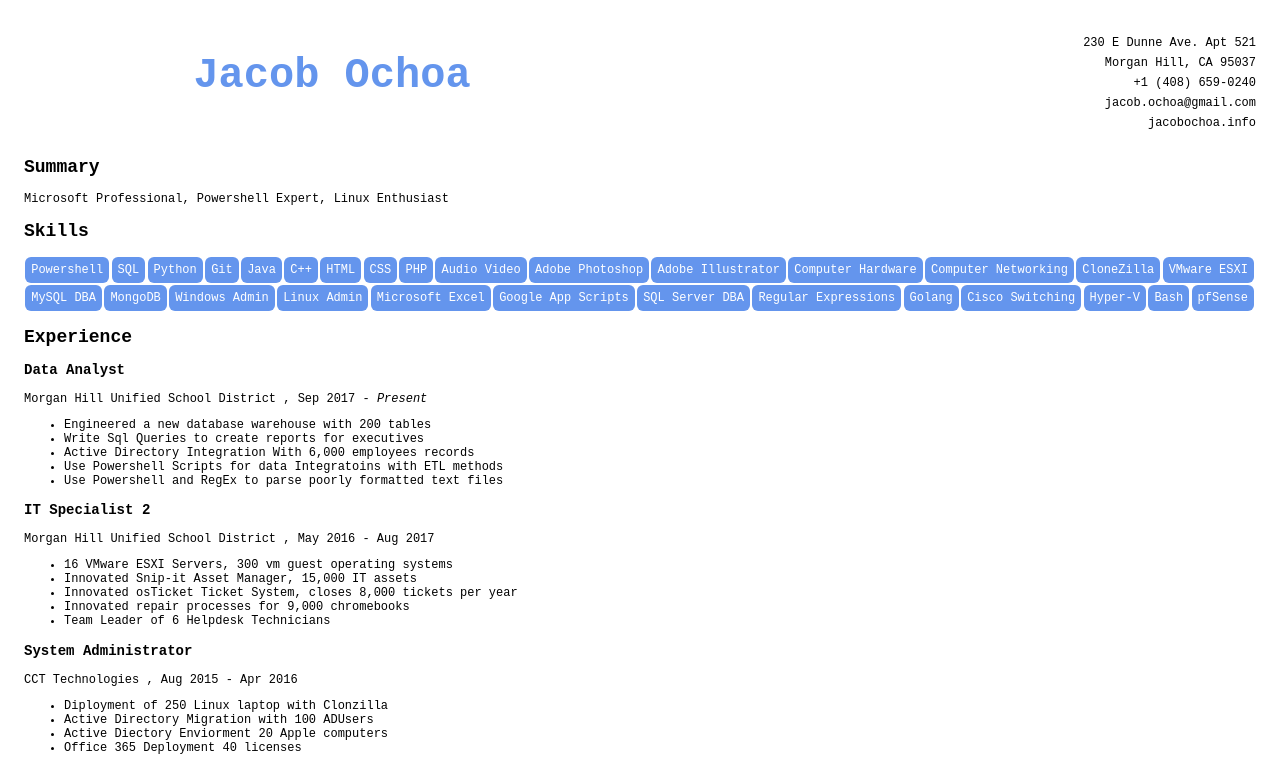
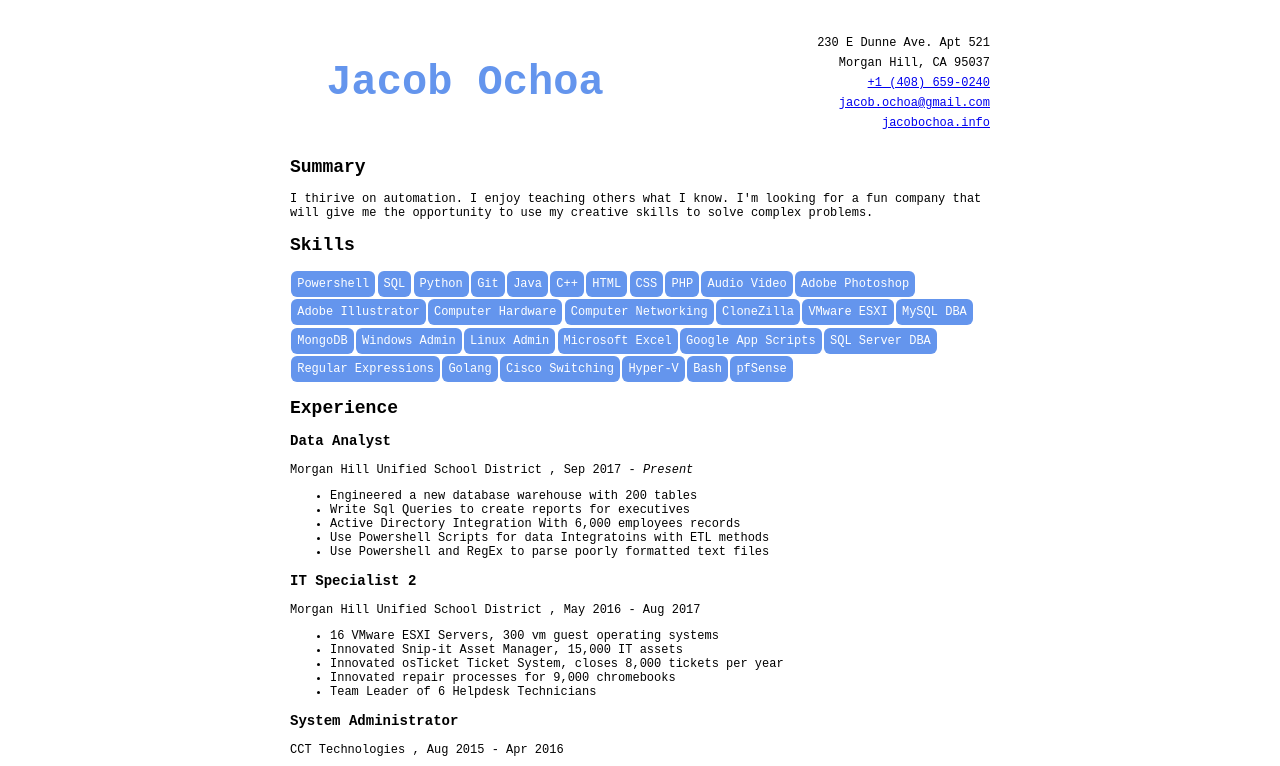
Before and after one commit to jakobii/jakobii.github.io, a plain HTML site: page index.html in a window 1280 px wide. Shown: the top 766 px of the page. Drawn offline with Linux system fonts and the light colour scheme.

Commit message:
summary added

```diff
--- a/index.html
+++ b/index.html
@@ -5,18 +5,17 @@
     <meta charset="UTF-8">
     <meta name="viewport" content="width=device-width, initial-scale=1.0">
     <meta http-equiv="X-UA-Compatible" content="ie=edge">
-    <title>Jacob Ochoa</title>
-
+    <title>Jacob Ochoa's Resume</title>
     <style>
         body {
             margin: 0;
             padding: 2em;
-            font-family: monospace;
+            font-family:  monospace;
             font-size: 12px;
-
             display: grid;
-            grid-template-columns: 100%;
-            grid-template-rows: auto;
+            display: flex;
+            align-items: center;
+            justify-content: center;
         }
 
         header {
@@ -27,6 +26,13 @@
 
         p {
             margin: 0;
+        }
+
+        #resume {
+            max-width: 700px;
+            display: grid;
+            grid-template-columns: 100%;
+            grid-template-rows: auto;
         }
 
         #my_name {
@@ -41,7 +47,8 @@
             grid-gap: .5em;
             padding: 0;
         }
-        .contact{
+
+        .contact {
             text-align: right;
         }
 
@@ -60,10 +67,11 @@
 
         }
 
-        #certificates{
+        #certificates {
             display: flex;
             flex-wrap: wrap;
         }
+
         .certificate_thumbnail {
             max-height: 7em;
             margin: 1em;
@@ -73,7 +81,7 @@
 </head>
 
 <body>
-
+    <article id="resume">
         <header>
             <h1 id="my_name">
                 Jacob Ochoa
@@ -83,9 +91,13 @@
                 <ul id="contact_info_list">
                     <li class="contact" title="Address">230 E Dunne Ave. Apt 521</li>
                     <li class="contact" title="City">Morgan Hill, CA 95037</li>
-                <li class="contact" title="PhoneNumber">+1 (408) 659-0240</li>
-                <li class="contact" title="EmailAddress">jacob.ochoa@gmail.com</li>
-                <li class="contact" title="Website">jacobochoa.info</li>
+                    <li class="contact" title="PhoneNumber"><a href="tel:14086590240">+1 (408) 659-0240</a></li>
+                    <li class="contact" title="EmailAddress">
+                        <a href="mailto:jacob.ochoa@gmail.com?subject=Your%20Hired!">jacob.ochoa@gmail.com</a>
+                    </li>
+                    <li class="contact" title="Website">
+                        <a href="https://jacobochoa.info/aboutme">jacobochoa.info</a>
+                    </li>
                 </ul>
             </div>
         </header>
@@ -95,7 +107,7 @@
             <!-- Summary:  1-2 sentances -->
             <article>
                 <h2>Summary</h2>
-            <p>Microsoft Professional, Powershell Expert, Linux Enthusiast</p>
+                <p>I thirive on automation. I enjoy teaching others what I know. I'm looking for a fun company that will give me the opportunity to use my creative skills to solve complex problems.</p>
             </article>
             <!-- Summary:  1-2 sentances -->
             <article>
@@ -143,7 +155,9 @@
                     <div class="job_info">
                         <span title="Company Name"> Morgan Hill Unified School District</span>
                         <span>, </span>
-                    <span title="Employment Date Span">Sep 2017 - <i>Present</i> </span>
+                        <span title="Employment Date Span">Sep 2017 -
+                            <i>Present</i>
+                        </span>
                     </div>
                     <ul class="Accomplishments">
                         <li>Engineered a new database warehouse with 200 tables</li>
@@ -204,19 +218,39 @@
             <article id="cert_article">
                 <h2>Certificates</h2>
                 <div id="certificates">
-                <a href="certificates/CompTIA_Security+_certificate.pdf"><img src="certificates/CompTIA_Security+_certificate.jpg" class="certificate_thumbnail"></a>
-                <a href="certificates/Microsoft_Certified_Professional_f372-7247.pdf"><img src="certificates/Microsoft_Certified_Professional_f372-7247.jpg" class="certificate_thumbnail"></a>
-                <a href="certificates/Microsoft_Certified_technology_Specialist_f372-7248.pdf"><img src="certificates/Microsoft_Certified_technology_Specialist_f372-7248.jpg" class="certificate_thumbnail"></a>
-                <a href="certificates/Microsoft_Specialist_f509-3771.pdf"><img src="certificates/Microsoft_Specialist_f509-3771.jpg" class="certificate_thumbnail"></a>
-                <a href="certificates/Sololearn_JavaScript_Certificate_1024-3559687.pdf"><img src="certificates/Sololearn_JavaScript_Certificate_1024-3559687.jpg" class="certificate_thumbnail"></a>
-                <a href="certificates/Sololearn_PHP_Certificate_1059-3559687.pdf"><img src="certificates/Sololearn_PHP_Certificate_1059-3559687.jpg" class="certificate_thumbnail"></a>
-                <a href="certificates/Sololearn_SQL_Certificate_1060-3559687.pdf"><img src="certificates/Sololearn_SQL_Certificate_1060-3559687.jpg" class="certificate_thumbnail"></a>
-                <a href="certificates/Sololearn_HTML_Certificate_1014_3559687.pdf"><img src="certificates/Sololearn_HTML_Certificate_1014_3559687.jpg" class="certificate_thumbnail"></a>
-                <a href="certificates/Sololearn_C++_Certificate_1051-3559687.pdf"><img src="certificates/Sololearn_C++_Certificate_1051-3559687.jpg" class="certificate_thumbnail"></a>
+                    <a href="certificates/CompTIA_Security+_certificate.pdf">
+                        <img src="certificates/CompTIA_Security+_certificate.jpg" class="certificate_thumbnail">
+                    </a>
+                    <a href="certificates/Microsoft_Certified_Professional_f372-7247.pdf">
+                        <img src="certificates/Microsoft_Certified_Professional_f372-7247.jpg" class="certificate_thumbnail">
+                    </a>
+                    <a href="certificates/Microsoft_Certified_technology_Specialist_f372-7248.pdf">
+                        <img src="certificates/Microsoft_Certified_technology_Specialist_f372-7248.jpg" class="certificate_thumbnail">
+                    </a>
+                    <a href="certificates/Microsoft_Specialist_f509-3771.pdf">
+                        <img src="certificates/Microsoft_Specialist_f509-3771.jpg" class="certificate_thumbnail">
+                    </a>
+                    <a href="certificates/Sololearn_JavaScript_Certificate_1024-3559687.pdf">
+                        <img src="certificates/Sololearn_JavaScript_Certificate_1024-3559687.jpg" class="certificate_thumbnail">
+                    </a>
+                    <a href="certificates/Sololearn_PHP_Certificate_1059-3559687.pdf">
+                        <img src="certificates/Sololearn_PHP_Certificate_1059-3559687.jpg" class="certificate_thumbnail">
+                    </a>
+                    <a href="certificates/Sololearn_SQL_Certificate_1060-3559687.pdf">
+                        <img src="certificates/Sololearn_SQL_Certificate_1060-3559687.jpg" class="certificate_thumbnail">
+                    </a>
+                    <a href="certificates/Sololearn_HTML_Certificate_1014_3559687.pdf">
+                        <img src="certificates/Sololearn_HTML_Certificate_1014_3559687.jpg" class="certificate_thumbnail">
+                    </a>
+                    <a href="certificates/Sololearn_C++_Certificate_1051-3559687.pdf">
+                        <img src="certificates/Sololearn_C++_Certificate_1051-3559687.jpg" class="certificate_thumbnail">
+                    </a>
                 </div>
             </article>
 
         </main>
+    </article>
+
 </body>
 
 </html>
```
Lines whose indentation alone changed are shown as unchanged.
